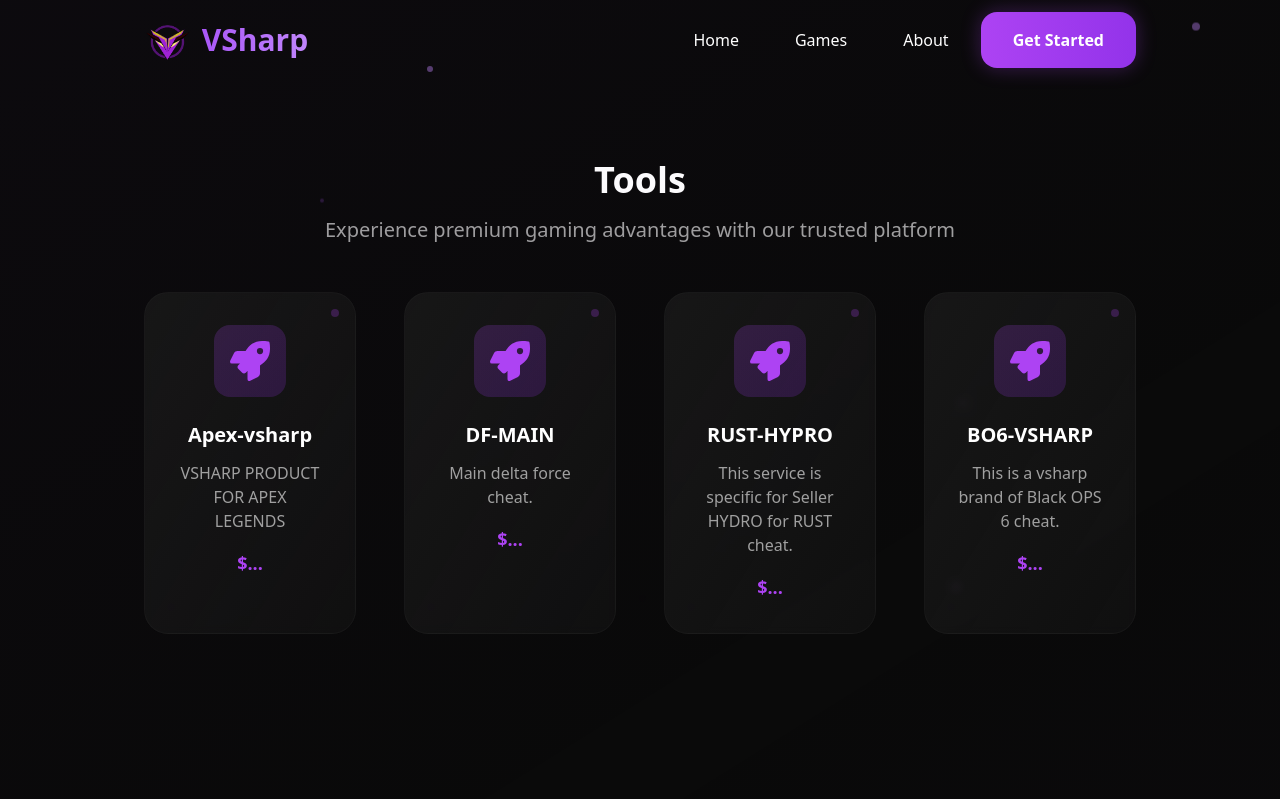
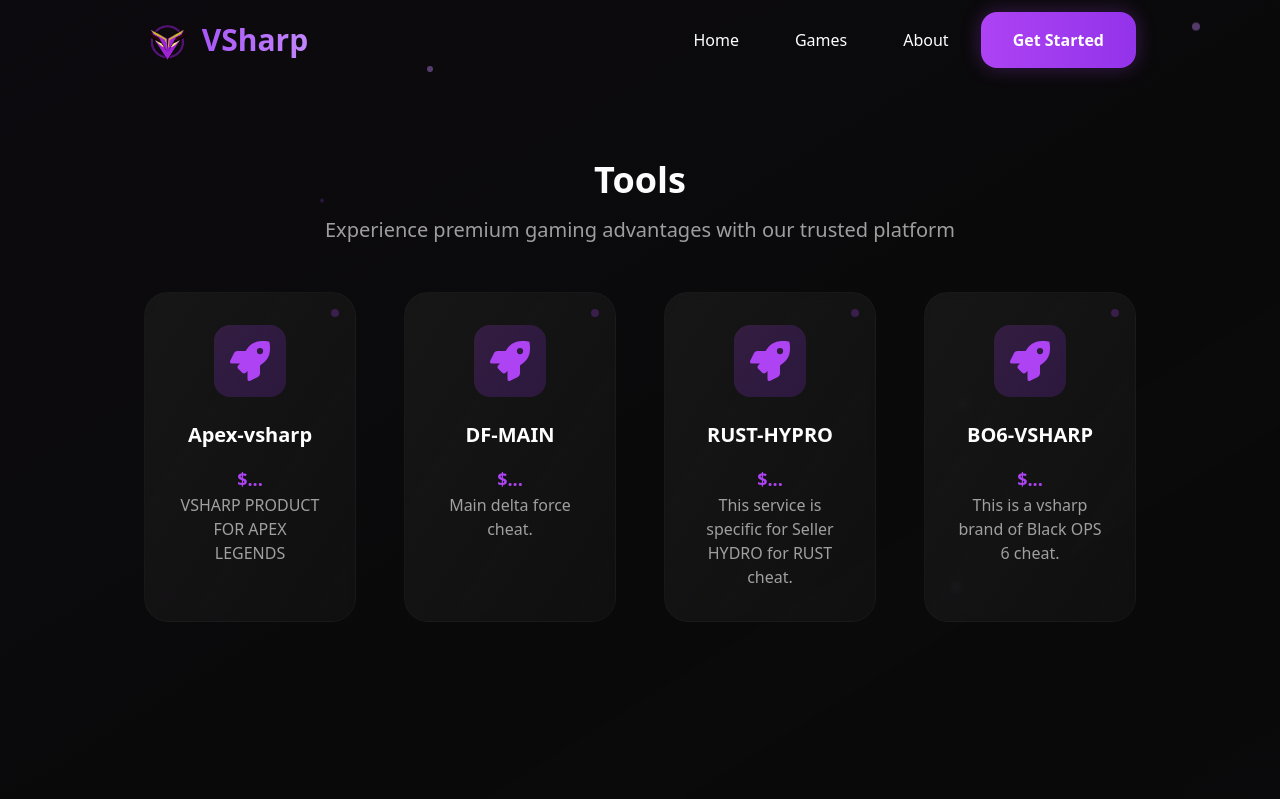
Before and after one commit to Khanhphv/vsharp, a React (Vite) app: page /tools in a window 1280 px wide. Shown: the top 799 px of the page. Built offline with nearby package versions, Linux system fonts and the light colour scheme.

Commit message:
Update Tools page to remove duplicate price display for improved UI consistency

```diff
--- a/src/pages/Tools.tsx
+++ b/src/pages/Tools.tsx
@@ -85,15 +85,15 @@
                   >
                     {feature.title}
                   </h3>
+                  <div className="mt-4">
+                    <span className="text-lg font-bold text-primary-500">${feature.price}</span>
+                  </div>
                   <p
                     className="dark:text-dark-secondary text-light-secondary text-sm md:text-base leading-relaxed group-hover:text-dark-primary dark:group-hover:text-dark-primary group-hover:text-light-primary transition-colors duration-300"
                     itemProp="description"
                   >
                     {feature.description}
                   </p>
-                  <div className="mt-4">
-                    <span className="text-lg font-bold text-primary-500">${feature.price}</span>
-                  </div>
                 </div>
 
                 <div
```
